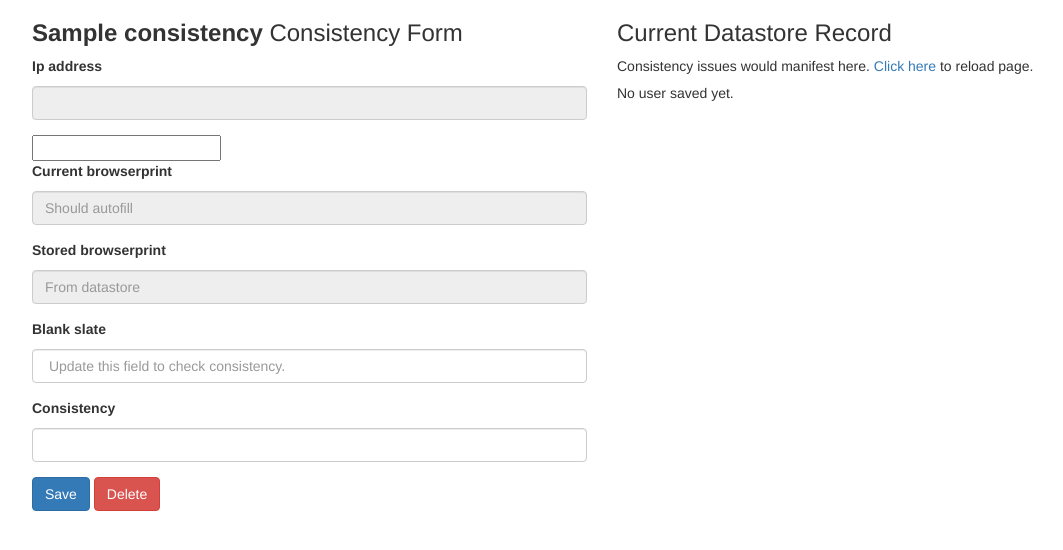
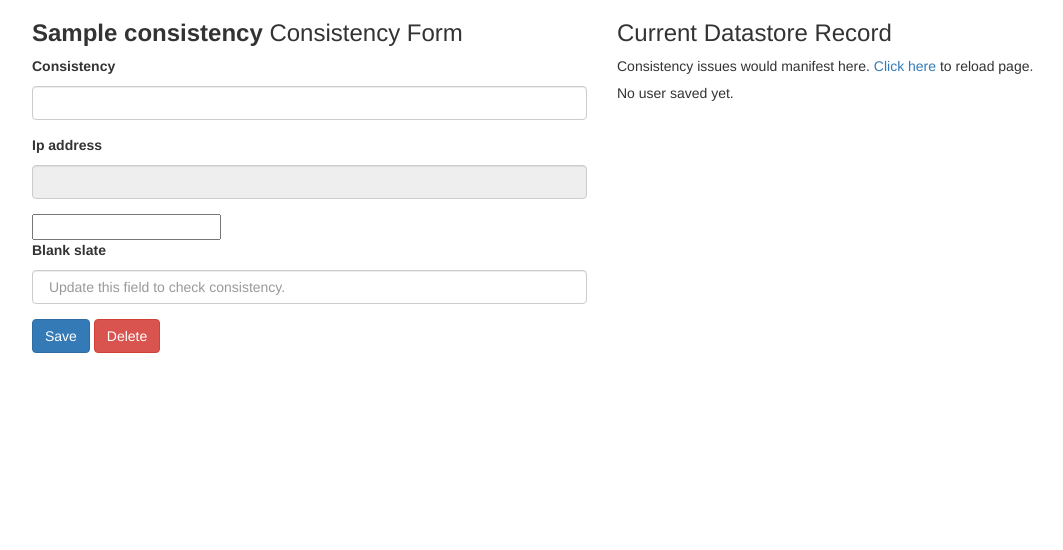
Before and after one commit to tatwell/python-demo, a Flask app: template app-engine/templates/app_users/consistency.html in a window 1280 px wide. Shown: the top 550 px of the page, without its empty margins (38-1101 px from the left). Run offline with Flask 2, Linux system fonts and the light colour scheme; the template is opened without the code that fills it: most values are stand-ins (such as "Sample title", 1, 10 or a date in 2020); form fields are guessed from the names that the template uses; some libraries are stand-ins or nearby versions.

Commit message:
Simplifies consistency form.

```diff
--- a/app-engine/templates/app_users/consistency.html
+++ b/app-engine/templates/app_users/consistency.html
@@ -23,15 +23,11 @@
             <h3><strong>{{ consistency }}</strong> Consistency Form</h3>
             <form method="POST" action="" role="form">
                 {{ form.csrf_token }}
+                {{ bootstrap_field(form.consistency) }}
                 {{ bootstrap_field(form.ip_address, type='input', disabled=True) }}
                 {{ form.browserprint(id='browserprint') }}
-                {{ bootstrap_field(form.current_browserprint, type='input', id='browser',
-                                   disabled=True, placeholder='Should autofill') }}
-                {{ bootstrap_field(form.stored_browserprint, type='input', disabled=True,
-                                   placeholder='From datastore') }}
                 {{ bootstrap_field(form.blank_slate, type='input',
                                    placeholder=' Update this field to check consistency.') }}
-                {{ bootstrap_field(form.consistency) }}
                 <input type="submit" class="btn btn-primary" name="save" value="Save">
                 <input type="submit" class="btn btn-danger" name="delete" value="Delete">
 
```
